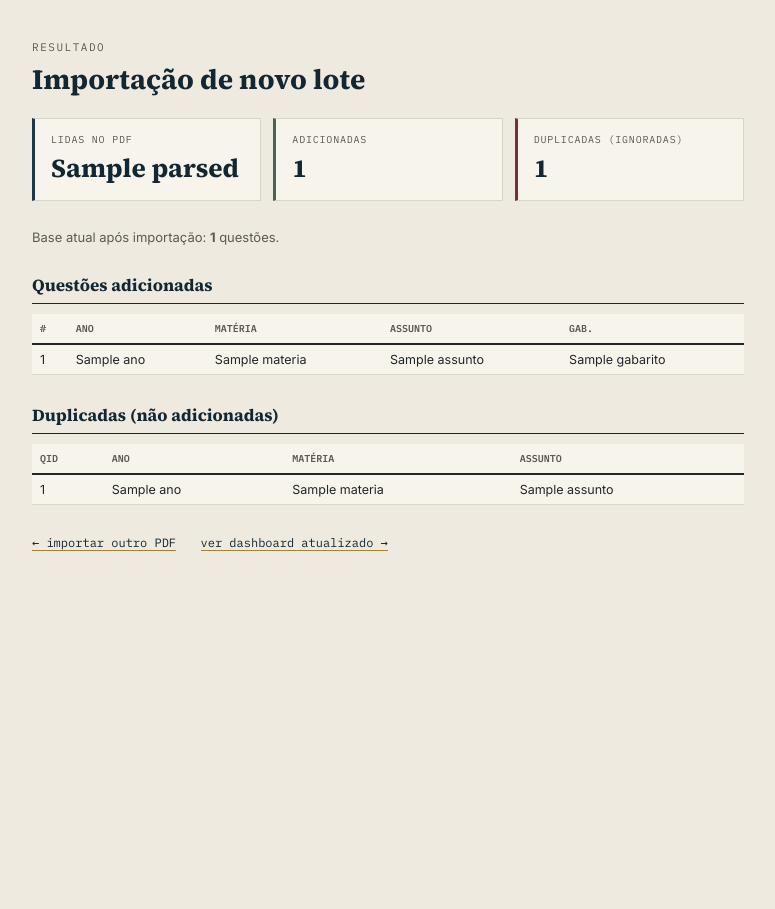
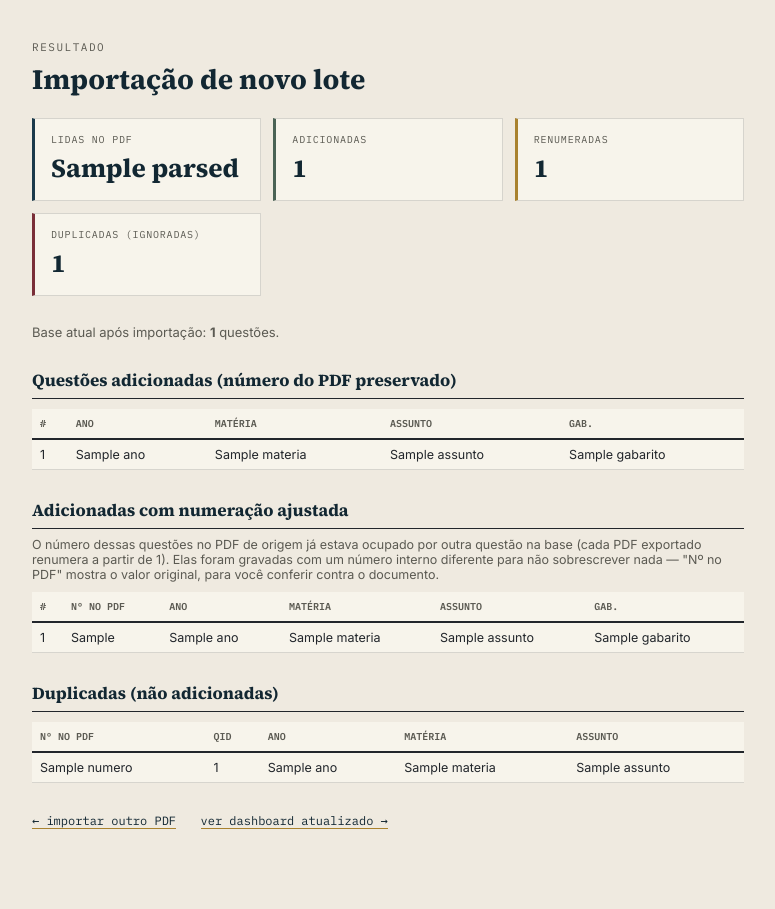
Before and after one commit to mavana1981-boop/OAB, a Flask app: template templates/importar_resultado.html in a window 1280 px wide. Shown: the whole page, without its empty margins (252-1027 px from the left). Before the commit the page ends 551 px from the top, so only its background shows below. Run offline with Flask 3, Linux system fonts and the light colour scheme; the template is opened without the code that fills it: most values are stand-ins (such as "Sample title", 1, 10 or a date in 2020).

Commit message:
Update importar_resultado.html

```diff
--- a/templates/importar_resultado.html
+++ b/templates/importar_resultado.html
@@ -24,6 +24,7 @@
     padding:14px 16px;}
   .kpi.dup{border-left-color:var(--burgundy);}
   .kpi.add{border-left-color:var(--sage);}
+  .kpi.renum{border-left-color:var(--brass);}
   .kpi .label{font-family:'IBM Plex Mono',monospace;font-size:10px;text-transform:uppercase;
     letter-spacing:.08em;color:var(--ink-soft);margin-bottom:4px;}
   .kpi .value{font-family:'Source Serif 4',serif;font-size:26px;font-weight:700;color:var(--navy-deep);}
@@ -53,13 +54,14 @@
     <div class="kpis">
       <div class="kpi"><div class="label">Lidas no PDF</div><div class="value">{{ parsed }}</div></div>
       <div class="kpi add"><div class="label">Adicionadas</div><div class="value">{{ added|length }}</div></div>
+      <div class="kpi renum"><div class="label">Renumeradas</div><div class="value">{{ renumbered|length }}</div></div>
       <div class="kpi dup"><div class="label">Duplicadas (ignoradas)</div><div class="value">{{ duplicates|length }}</div></div>
     </div>
 
     <p style="font-size:13px;color:var(--ink-soft);">Base atual após importação: <strong>{{ total_atual }}</strong> questões.</p>
 
     <div class="section">
-      <h2>Questões adicionadas</h2>
+      <h2>Questões adicionadas (número do PDF preservado)</h2>
       {% if added %}
       <table>
         <thead><tr><th>#</th><th>Ano</th><th>Matéria</th><th>Assunto</th><th>Gab.</th></tr></thead>
@@ -75,13 +77,36 @@
     </div>
 
     <div class="section">
+      <h2>Adicionadas com numeração ajustada</h2>
+      <p style="font-size:12.5px;color:var(--ink-soft);margin:-2px 0 10px;">
+        O número dessas questões no PDF de origem já estava ocupado por
+        outra questão na base (cada PDF exportado renumera a partir de 1).
+        Elas foram gravadas com um número interno diferente para não
+        sobrescrever nada — "Nº no PDF" mostra o valor original, para você
+        conferir contra o documento.
+      </p>
+      {% if renumbered %}
+      <table>
+        <thead><tr><th>#</th><th>Nº no PDF</th><th>Ano</th><th>Matéria</th><th>Assunto</th><th>Gab.</th></tr></thead>
+        <tbody>
+          {% for q in renumbered %}
+          <tr><td>{{ q.id }}</td><td>{{ q.numero_original }}</td><td>{{ q.ano }}</td><td>{{ q.materia }}</td><td>{{ q.assunto }}</td><td>{{ q.gabarito }}</td></tr>
+          {% endfor %}
+        </tbody>
+      </table>
+      {% else %}
+      <p class="empty">Nenhum conflito de numeração — todas as novas questões usaram o número do PDF.</p>
+      {% endif %}
+    </div>
+
+    <div class="section">
       <h2>Duplicadas (não adicionadas)</h2>
       {% if duplicates %}
       <table>
-        <thead><tr><th>QID</th><th>Ano</th><th>Matéria</th><th>Assunto</th></tr></thead>
+        <thead><tr><th>Nº no PDF</th><th>QID</th><th>Ano</th><th>Matéria</th><th>Assunto</th></tr></thead>
         <tbody>
           {% for q in duplicates %}
-          <tr><td>{{ q.qid }}</td><td>{{ q.ano }}</td><td>{{ q.materia }}</td><td>{{ q.assunto }}</td></tr>
+          <tr><td>{{ q.numero if q.numero is not none else '—' }}</td><td>{{ q.qid }}</td><td>{{ q.ano }}</td><td>{{ q.materia }}</td><td>{{ q.assunto }}</td></tr>
           {% endfor %}
         </tbody>
       </table>
```
